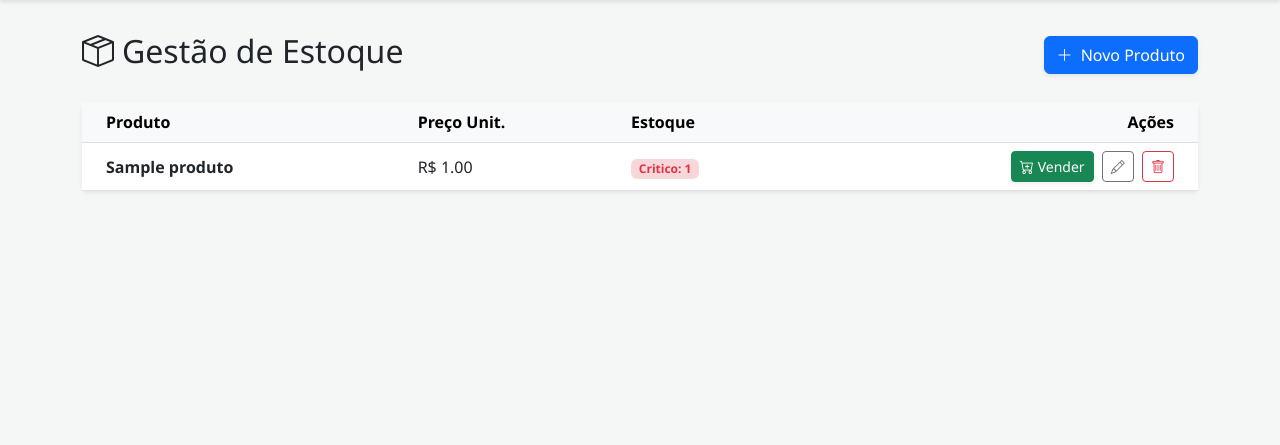
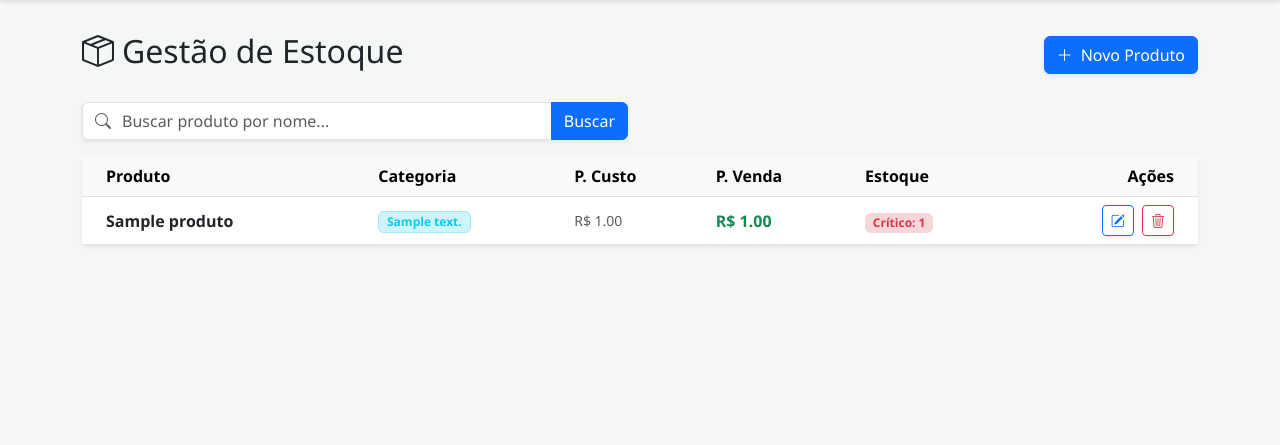
Before and after one commit to barrigaverd/papelaria_project, a Flask app: page /produtos in a window 1280 px wide. Shown: the part 56-501 px from the top of the page. Run offline with Flask 3, Linux system fonts and the light colour scheme; a user stored in the database is signed in; tables that the repository leaves empty hold one stand-in row (values such as "Sample post").

Commit message:
Implementação completa de categorias, busca, paginação e ajustes financeiros no estoque

```diff
--- a/app/routes/estoque.py
+++ b/app/routes/estoque.py
@@ -1,6 +1,6 @@
 from flask import Blueprint, render_template, redirect, url_for, request, flash, abort
 from flask_login import current_user, login_required
-from models import Produto, Movimentacao
+from models import Produto, Movimentacao, Categoria
 from extensions import db
 
 estoque = Blueprint('estoque', __name__)
@@ -8,73 +8,91 @@ estoque = Blueprint('estoque', __name__)
 @estoque.route('/produtos')
 @login_required
 def lista_produtos():
-    produtos = Produto.query.filter_by(papelaria_id=current_user.papelaria_id).all()
-    return render_template('estoque/lista.html', produtos=produtos)
+    # Pegamos o número da página e o termo de busca da URL
+    page = request.args.get('page', 1, type=int)
+    search = request.args.get('search', '')
 
-@estoque.route('/produtos/novo', methods=['GET', 'POST'])
+    query = Produto.query.filter_by(papelaria_id=current_user.papelaria_id)
+
+    # Se houver busca, filtra pelo nome
+    if search:
+        query = query.filter(Produto.nome.ilike(f'%{search}%'))
+
+    # Ordena por nome e pagina (25 por página)
+    pagination = query.order_by(Produto.nome.asc()).paginate(page=page, per_page=25)
+
+    produtos = pagination.items
+    categorias = Categoria.query.filter_by(papelaria_id=current_user.papelaria_id).all()
+
+    return render_template('estoque/lista.html',
+                           produtos=produtos,
+                           pagination=pagination,
+                           categorias=categorias,
+                           search=search)
+
+@estoque.route('/produtos/novo', methods=['POST'])
 @login_required
 def novo_produto():
-    if request.method == 'POST':
-        nome = request.form['nome']
-        preco_venda = request.form['preco_venda']
-        estoque_atual = request.form['estoque_atual']
+    nome = request.form.get('nome')
+    preco_custo = float(request.form.get('preco_custo') or 0)
+    preco_venda = float(request.form.get('preco_venda'))
+    estoque_atual = int(request.form.get('estoque_atual') or 0)
+    categoria_id = request.form.get('categoria_id') or None
 
-        novo_p = Produto(
-            nome=nome,
-            preco_venda=preco_venda,
-            estoque_atual=estoque_atual,
-            papelaria_id=current_user.papelaria_id
-        )
-        db.session.add(novo_p)
-        db.session.commit()
-        flash('Produto cadastrado com sucesso!', 'success')
-        return redirect(url_for('estoque.lista_produtos'))
+    novo_prod = Produto(
+        nome=nome,
+        preco_custo=preco_custo,
+        preco_venda=preco_venda,
+        estoque_atual=estoque_atual,
+        categoria_id=categoria_id,
+        papelaria_id=current_user.papelaria_id
+    )
+    db.session.add(novo_prod)
+    db.session.commit()
+    flash('Produto cadastrado com sucesso!', 'success')
+    return redirect(url_for('estoque.lista_produtos'))
+
+@estoque.route('/produtos/editar/<int:id>', methods=['POST'])
+@login_required
+def editar_produto(id):
+    produto = Produto.query.filter_by(id=id, papelaria_id=current_user.papelaria_id).first_or_404()
+
+    # Atualizando TODOS os campos agora
+    produto.nome = request.form.get('nome')
+    produto.preco_custo = float(request.form.get('preco_custo') or 0)
+    produto.preco_venda = float(request.form.get('preco_venda'))
+    produto.estoque_atual = int(request.form.get('estoque_atual'))
+    produto.categoria_id = request.form.get('categoria_id') or None
+
+    db.session.commit()
+    flash(f"Produto '{produto.nome}' atualizado!", "success")
+    return redirect(url_for('estoque.lista_produtos'))
 
 @estoque.route('/venda/<int:produto_id>', methods=['POST'])
 @login_required
 def registrar_venda(produto_id):
-    produto = Produto.query.get(produto_id)
+    produto = Produto.query.get_or_404(produto_id)
     if produto.papelaria_id == current_user.papelaria_id:
-        quant = float(request.form['quantidade'])
-        if quant <= produto.estoque_atual:
-            produto.estoque_atual -= quant
+        # Usando int para quantidade inteira (canetas, cadernos)
+        qtd = int(request.form['quantidade'])
+
+        if qtd <= produto.estoque_atual:
+            produto.estoque_atual -= qtd
 
             movimentacao = Movimentacao(
-                tipo = "ENTRADA",
-                categoria = "Venda",
-                valor = float(produto.preco_venda * quant),
+                tipo = "SAIDA", # Venda é saída de mercadoria
+                categoria = "Venda Rápida",
+                valor = float(produto.preco_venda * qtd),
+                quantidade = qtd,
                 papelaria_id = current_user.papelaria_id,
                 produto_id = produto.id
             )
             db.session.add(movimentacao)
             db.session.commit()
-            flash("Venda registrada com sucesso!", "success")
-            return redirect(url_for('estoque.lista_produtos'))
-
+            flash("Venda registrada!", "success")
         else:
-            flash("Quantidade insuficiente em estoque", "error")
-            return redirect(url_for('estoque.lista_produtos'))
-    else:
-        return abort(403)
-
-# Adicione esta rota ao seu estoque.py
-
-@estoque.route('/produtos/editar/<int:id>', methods=['POST'])
-@login_required
-def editar_produto(id):
-    # Busca o produto garantindo que pertence ao usuário
-    produto = Produto.query.filter_by(id=id, papelaria_id=current_user.papelaria_id).first_or_404()
-
-    # Atualiza os campos com os dados vindos do formulário
-    produto.nome = request.form.get('nome')
-    produto.preco_venda = float(request.form.get('preco_venda'))
-    produto.estoque_atual = int(request.form.get('estoque_atual'))
-
-    db.session.commit()
-    flash(f"Produto '{produto.nome}' atualizado com sucesso!", "success")
+            flash("Estoque insuficiente!", "danger")
     return redirect(url_for('estoque.lista_produtos'))
-
-# Adicione esta rota ao seu estoque.py
 
 @estoque.route('/produtos/excluir/<int:id>', methods=['POST'])
 @login_required
--- a/templates/estoque/lista.html
+++ b/templates/estoque/lista.html
@@ -8,6 +8,22 @@
     </button>
 </div>
 
+<div class="row mb-3">
+    <div class="col-md-6">
+        <form action="{{ url_for('estoque.lista_produtos') }}" method="GET" class="d-flex">
+            <div class="input-group shadow-sm">
+                <span class="input-group-text bg-white border-end-0"><i class="bi bi-search text-muted"></i></span>
+                <input type="text" name="search" class="form-control border-start-0 ps-0"
+                       placeholder="Buscar produto por nome..." value="{{ search }}">
+                <button type="submit" class="btn btn-primary">Buscar</button>
+                {% if search %}
+                    <a href="{{ url_for('estoque.lista_produtos') }}" class="btn btn-outline-secondary">Limpar</a>
+                {% endif %}
+            </div>
+        </form>
+    </div>
+</div>
+
 <div class="card shadow-sm border-0">
     <div class="card-body p-0">
         <div class="table-responsive">
@@ -15,7 +31,9 @@
                 <thead class="table-light">
                     <tr>
                         <th class="ps-4">Produto</th>
-                        <th>Preço Unit.</th>
+                        <th>Categoria</th>
+                        <th>P. Custo</th>
+                        <th>P. Venda</th>
                         <th>Estoque</th>
                         <th class="text-end pe-4">Ações</th>
                     </tr>
@@ -26,66 +44,48 @@
                         <td class="ps-4">
                             <span class="fw-bold text-dark">{{ produto.nome }}</span>
                         </td>
-                        <td>R$ {{ "%.2f"|format(produto.preco_venda) }}</td>
+                        <td>
+                            {% if produto.categoria %}
+                                <span class="badge bg-info-subtle text-info border border-info-subtle">{{ produto.categoria.descricao }}</span>
+                            {% else %}
+                                <span class="badge bg-light text-muted border">Sem Cat.</span>
+                            {% endif %}
+                        </td>
+                        <td class="text-muted small">R$ {{ "%.2f"|format(produto.preco_custo or 0) }}</td>
+                        <td class="fw-bold text-success">R$ {{ "%.2f"|format(produto.preco_venda) }}</td>
                         <td>
                             {% if produto.estoque_atual <= 5 %}
-                                <span class="badge bg-danger-subtle text-danger">Critico: {{ produto.estoque_atual }}</span>
+                                <span class="badge bg-danger-subtle text-danger">Crítico: {{ produto.estoque_atual }}</span>
                             {% else %}
-                                <span class="badge bg-success-subtle text-success">{{ produto.estoque_atual }} em stock</span>
+                                <span class="badge bg-success-subtle text-success">{{ produto.estoque_atual }} un.</span>
                             {% endif %}
                         </td>
                         <td class="text-end pe-4">
-                            <button class="btn btn-sm btn-success shadow-sm me-1" data-bs-toggle="modal" data-bs-target="#venda{{ produto.id }}">
-                                <i class="bi bi-cart-plus me-1"></i>Vender
-                            </button>
-                            <button class="btn btn-sm btn-outline-secondary me-1"
+                            <button class="btn btn-sm btn-outline-primary me-1 shadow-sm"
                                     data-bs-toggle="modal"
                                     data-bs-target="#modalEditarProduto"
                                     data-id="{{ produto.id }}"
                                     data-nome="{{ produto.nome }}"
-                                    data-preco="{{ produto.preco_venda }}"
+                                    data-custo="{{ produto.preco_custo }}"
+                                    data-venda="{{ produto.preco_venda }}"
+                                    data-categoria="{{ produto.categoria_id or '' }}"
                                     data-estoque="{{ produto.estoque_atual }}">
-                                <i class="bi bi-pencil"></i>
+                                <i class="bi bi-pencil-square"></i>
                             </button>
-                            <button class="btn btn-sm btn-outline-danger"
+                            <button class="btn btn-sm btn-outline-danger shadow-sm"
                                     data-bs-toggle="modal"
                                     data-bs-target="#modalExcluirProduto"
                                     data-id="{{ produto.id }}"
                                     data-nome="{{ produto.nome }}">
-                                <i class="bi bi-trash"></i>
+                                <i class="bi bi-trash3"></i>
                             </button>
                         </td>
                     </tr>
-
-                    <div class="modal fade" id="venda{{ produto.id }}" tabindex="-1" aria-hidden="true">
-                        <div class="modal-dialog modal-sm modal-dialog-centered">
-                            <div class="modal-content border-0 shadow">
-                                <div class="modal-header bg-success text-white">
-                                    <h6 class="modal-title">Vender {{ produto.nome }}</h6>
-                                    <button type="button" class="btn-close btn-close-white" data-bs-dismiss="modal"></button>
-                                </div>
-                                <form action="{{ url_for('estoque.registrar_venda', produto_id=produto.id) }}" method="POST">
-                                    <div class="modal-body">
-                                        <div class="text-center mb-3">
-                                            <span class="text-muted small d-block">Preço: R$ {{ produto.preco_venda }}</span>
-                                            <span class="text-muted small">Disponível: {{ produto.estoque_atual }} un.</span>
-                                        </div>
-                                        <label class="form-label small fw-bold">Quantidade a vender:</label>
-                                        <input type="number" name="quantidade" class="form-control form-control-lg text-center"
-                                               value="1" min="1" max="{{ produto.estoque_atual }}" required>
-                                    </div>
-                                    <div class="modal-footer border-0 p-3">
-                                        <button type="submit" class="btn btn-success w-100 py-2">Confirmar Venda</button>
-                                    </div>
-                                </form>
-                            </div>
-                        </div>
-                    </div>
                     {% else %}
                     <tr>
-                        <td colspan="4" class="text-center py-5 text-muted">
+                        <td colspan="6" class="text-center py-5 text-muted">
                             <i class="bi bi-inbox fs-1 d-block mb-2"></i>
-                            Ainda não tens produtos cadastrados.
+                            Nenhum produto encontrado.
                         </td>
                     </tr>
                     {% endfor %}
@@ -93,83 +93,137 @@
             </table>
         </div>
     </div>
+
+    {% if pagination.pages > 1 %}
+    <div class="card-footer bg-white border-top-0 py-3">
+        <nav>
+            <ul class="pagination justify-content-center mb-0">
+                <li class="page-item {{ 'disabled' if not pagination.has_prev }}">
+                    <a class="page-link shadow-sm" href="{{ url_for('estoque.lista_produtos', page=pagination.prev_num, search=search) }}">Anterior</a>
+                </li>
+                <li class="page-item disabled">
+                    <span class="page-link text-dark fw-bold">Página {{ pagination.page }} de {{ pagination.pages }}</span>
+                </li>
+                <li class="page-item {{ 'disabled' if not pagination.has_next }}">
+                    <a class="page-link shadow-sm" href="{{ url_for('estoque.lista_produtos', page=pagination.next_num, search=search) }}">Próximo</a>
+                </li>
+            </ul>
+        </nav>
+    </div>
+    {% endif %}
 </div>
 
 <div class="modal fade" id="modalNovoProduto" tabindex="-1" aria-hidden="true">
-    <div class="modal-dialog">
-        <div class="modal-content">
-            <div class="modal-header">
-                <h5 class="modal-title">Novo Produto</h5>
-                <button type="button" class="btn-close" data-bs-dismiss="modal"></button>
+    <div class="modal-dialog modal-dialog-centered">
+        <div class="modal-content border-0 shadow">
+            <div class="modal-header bg-primary text-white">
+                <h5 class="modal-title fw-bold">Novo Produto</h5>
+                <button type="button" class="btn-close btn-close-white" data-bs-dismiss="modal"></button>
             </div>
             <form action="{{ url_for('estoque.novo_produto') }}" method="POST">
                 <div class="modal-body">
                     <div class="mb-3">
-                        <label class="form-label">Nome do Produto</label>
-                        <input type="text" name="nome" class="form-control" required>
+                        <label class="form-label fw-bold">Nome do Produto</label>
+                        <input type="text" name="nome" class="form-control" placeholder="Ex: Caderno 10 Matérias" required>
                     </div>
+
                     <div class="row">
-                        <div class="col-6 mb-3">
-                            <label class="form-label">Preço Venda (R$)</label>
-                            <input type="number" step="0.01" name="preco_venda" class="form-control" required>
+                        <div class="col-md-6 mb-3">
+                            <label class="form-label fw-bold text-muted small uppercase">P. Custo (R$)</label>
+                            <input type="number" step="0.01" name="preco_custo" class="form-control" placeholder="0.00">
                         </div>
-                        <div class="col-6 mb-3">
-                            <label class="form-label">Qtd. Inicial</label>
+                        <div class="col-md-6 mb-3">
+                            <label class="form-label fw-bold text-success small uppercase">P. Venda (R$)</label>
+                            <input type="number" step="0.01" name="preco_venda" class="form-control" placeholder="0.00" required>
+                        </div>
+                    </div>
+
+                    <div class="row">
+                        <div class="col-md-6 mb-3">
+                            <label class="form-label fw-bold">Estoque Inicial</label>
                             <input type="number" name="estoque_atual" class="form-control" value="0">
+                        </div>
+                        <div class="col-md-6 mb-3">
+                            <label class="form-label fw-bold">Categoria</label>
+                            <select name="categoria_id" class="form-select">
+                                <option value="">Sem Categoria</option>
+                                {% for cat in categorias %}
+                                <option value="{{ cat.id }}">{{ cat.descricao }}</option>
+                                {% endfor %}
+                            </select>
                         </div>
                     </div>
                 </div>
-                <div class="modal-footer">
-                    <button type="submit" class="btn btn-primary w-100">Cadastrar</button>
+                <div class="modal-footer bg-light border-0">
+                    <button type="submit" class="btn btn-primary w-100 py-2 fw-bold">CADASTRAR PRODUTO</button>
                 </div>
             </form>
         </div>
     </div>
 </div>
+
 <div class="modal fade" id="modalEditarProduto" tabindex="-1" aria-hidden="true">
-    <div class="modal-dialog">
-        <div class="modal-content">
-            <div class="modal-header bg-secondary text-white">
-                <h5 class="modal-title">Editar Produto</h5>
+    <div class="modal-dialog modal-dialog-centered">
+        <div class="modal-content border-0 shadow">
+            <div class="modal-header bg-dark text-white">
+                <h5 class="modal-title fw-bold">Editar Produto</h5>
                 <button type="button" class="btn-close btn-close-white" data-bs-dismiss="modal"></button>
             </div>
             <form id="formEditar" method="POST">
                 <div class="modal-body">
                     <div class="mb-3">
-                        <label class="form-label">Nome do Produto</label>
+                        <label class="form-label fw-bold">Nome do Produto</label>
                         <input type="text" name="nome" id="edit-nome" class="form-control" required>
                     </div>
+
                     <div class="row">
                         <div class="col-6 mb-3">
-                            <label class="form-label">Preço (R$)</label>
-                            <input type="number" step="0.01" name="preco_venda" id="edit-preco" class="form-control" required>
+                            <label class="form-label fw-bold text-muted small">Custo (R$)</label>
+                            <input type="number" step="0.01" name="preco_custo" id="edit-custo" class="form-control">
                         </div>
                         <div class="col-6 mb-3">
-                            <label class="form-label">Estoque</label>
+                            <label class="form-label fw-bold text-success small">Venda (R$)</label>
+                            <input type="number" step="0.01" name="preco_venda" id="edit-venda" class="form-control" required>
+                        </div>
+                    </div>
+
+                    <div class="row">
+                        <div class="col-6 mb-3">
+                            <label class="form-label fw-bold small">Estoque</label>
                             <input type="number" name="estoque_atual" id="edit-estoque" class="form-control" required>
+                        </div>
+                        <div class="col-6 mb-3">
+                            <label class="form-label fw-bold small">Categoria</label>
+                            <select name="categoria_id" id="edit-categoria" class="form-select">
+                                <option value="">Sem Categoria</option>
+                                {% for cat in categorias %}
+                                <option value="{{ cat.id }}">{{ cat.descricao }}</option>
+                                {% endfor %}
+                            </select>
                         </div>
                     </div>
                 </div>
-                <div class="modal-footer">
-                    <button type="submit" class="btn btn-secondary w-100">Salvar Alterações</button>
+                <div class="modal-footer border-0">
+                    <button type="submit" class="btn btn-dark w-100 py-2 fw-bold">SALVAR ALTERAÇÕES</button>
                 </div>
             </form>
         </div>
     </div>
 </div>
+
 <div class="modal fade" id="modalExcluirProduto" tabindex="-1" aria-hidden="true">
-    <div class="modal-dialog modal-sm">
-        <div class="modal-content">
-            <div class="modal-header bg-danger text-white">
-                <h5 class="modal-title">Confirmar?</h5>
+    <div class="modal-dialog modal-sm modal-dialog-centered">
+        <div class="modal-content border-0 shadow">
+            <div class="modal-header bg-danger text-white border-0">
+                <h6 class="modal-title fw-bold">Excluir Produto?</h6>
                 <button type="button" class="btn-close btn-close-white" data-bs-dismiss="modal"></button>
             </div>
-            <div class="modal-body text-center">
-                <p>Deseja realmente excluir o produto <strong id="nome-excluir"></strong>?</p>
+            <div class="modal-body text-center py-4">
+                <p class="mb-0 text-muted">Deseja realmente excluir: <br><strong id="nome-excluir" class="text-danger"></strong>?</p>
             </div>
-            <div class="modal-footer">
-                <form id="formExcluir" method="POST">
-                    <button type="submit" class="btn btn-danger w-100">Sim, Excluir</button>
+            <div class="modal-footer border-0 pt-0">
+                <form id="formExcluir" method="POST" class="w-100">
+                    <button type="submit" class="btn btn-danger w-100 fw-bold shadow-sm">Sim, Confirmar Exclusão</button>
                 </form>
             </div>
         </div>
@@ -177,24 +231,31 @@
 </div>
 
 <script>
+    // Gerenciador do Modal de Edição
     var modalEditar = document.getElementById('modalEditarProduto');
     modalEditar.addEventListener('show.bs.modal', function (event) {
         var button = event.relatedTarget;
 
-        // Extrai as informações dos atributos data-
+        // Coleta os atributos data-
         var id = button.getAttribute('data-id');
         var nome = button.getAttribute('data-nome');
-        var preco = button.getAttribute('data-preco');
+        var custo = button.getAttribute('data-custo');
+        var venda = button.getAttribute('data-venda');
+        var categoria = button.getAttribute('data-categoria');
         var estoque = button.getAttribute('data-estoque');
 
-        // Preenche os campos do modal
+        // Mapeia para os inputs do formulário
         document.getElementById('edit-nome').value = nome;
-        document.getElementById('edit-preco').value = preco;
+        document.getElementById('edit-custo').value = custo;
+        document.getElementById('edit-venda').value = venda;
         document.getElementById('edit-estoque').value = estoque;
+        document.getElementById('edit-categoria').value = categoria;
 
-        // Ajusta o 'action' do formulário para o ID correto
+        // Define a URL correta no action do Form
         document.getElementById('formEditar').action = "/produtos/editar/" + id;
     });
+
+    // Gerenciador do Modal de Exclusão
     var modalExcluir = document.getElementById('modalExcluirProduto');
     modalExcluir.addEventListener('show.bs.modal', function (event) {
         var button = event.relatedTarget;
```
Also changed, not shown: app/routes/main.py (+59 -2 lines), migrations/versions/04fc85615f6c_versao_inicial_com_categorias.py (renamed from migrations/versions/e8c11148a66c_criando_estrutura_inicial.py, +27 -14 lines), migrations/versions/4fcb6abf19f5_adicionado_preco_custo_ao_produto.py (added, +40 -0 lines), migrations/versions/56b41b2507c5_.py (deleted, +0 -34 lines), models.py (+22 -9 lines), templates/configuracoes/categorias.html (added, +112 -0 lines).
